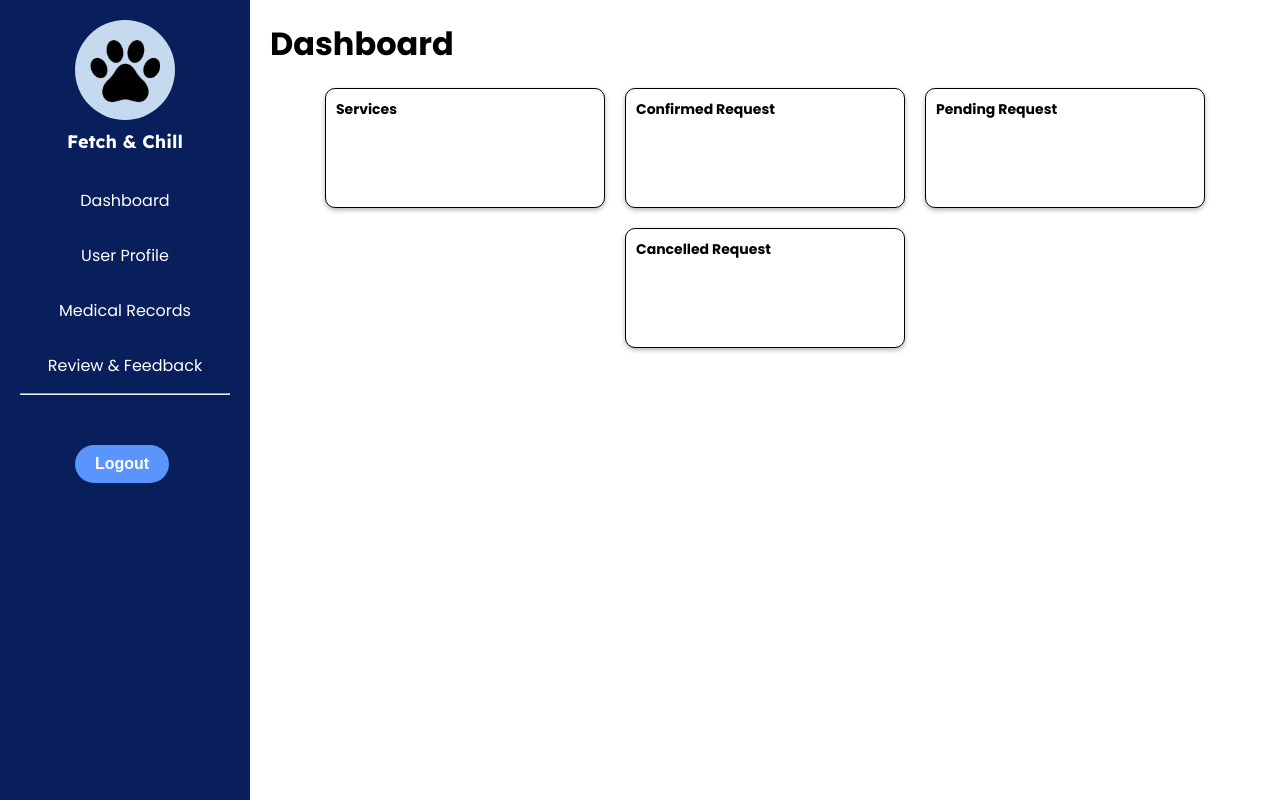
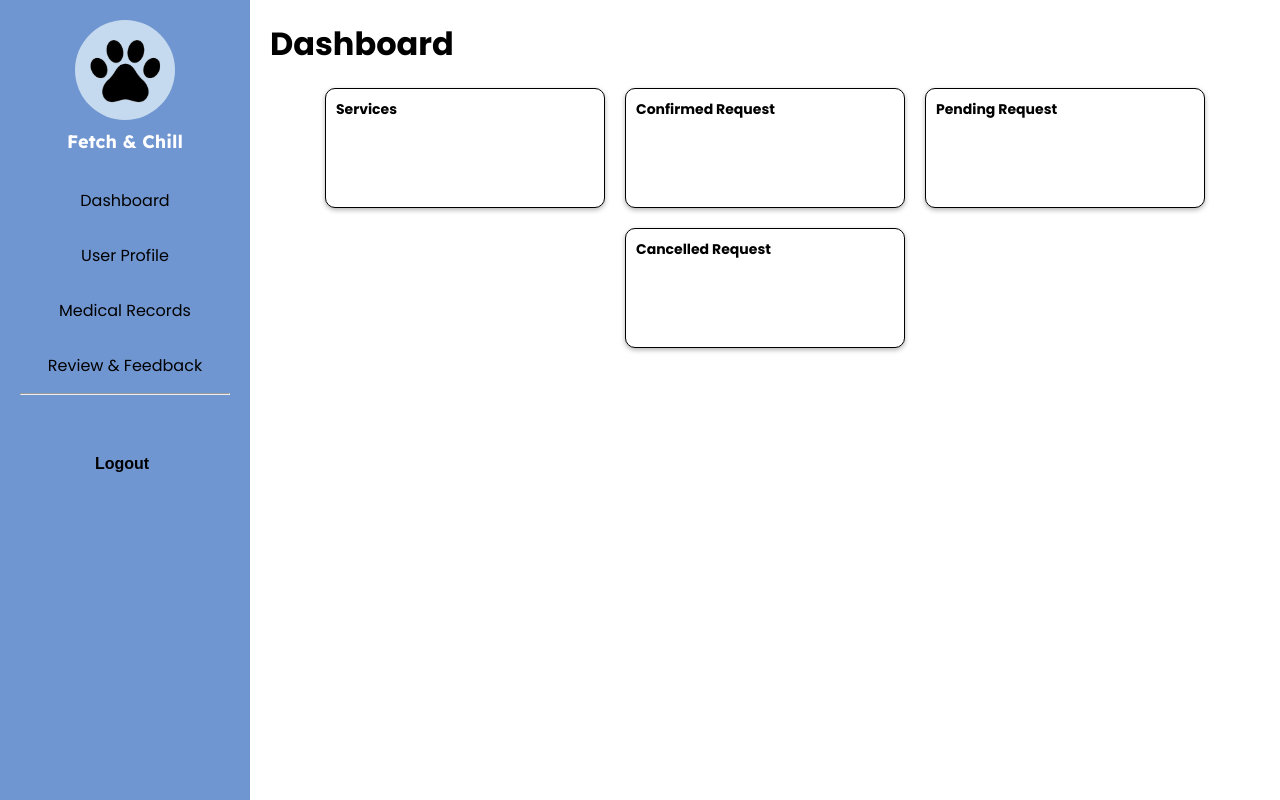
Before and after one commit to Savierash/FetchChill, a PHP site: page /dashboard.php in a window 1280 px wide. Run offline with PHP 8.4, Linux system fonts and the light colour scheme; the visitor is signed in with stand-in values (Sample User, id 1); some web fonts are replaced.

Commit message:
dashboard update

```diff
--- a/dashboard.css
+++ b/dashboard.css
@@ -22,8 +22,8 @@ body {
 
 .sidebar {
     width: 250px;
-    background: #081F5C;
-    color: white;
+    background: #7096D1;
+    color: black;
     padding: 20px;
     display: flex;
     flex-direction: column;
@@ -56,6 +56,7 @@ body {
     font-weight: bold;
     text-align: center;
     font-family: "lexend deca";
+    color: white;
 }
 
 .menu {
@@ -73,12 +74,13 @@ body {
 }
 
 .menu li:hover {
-    background: #52667a;
+    background: #486d92;
 }
 
+
 .logout-btn {
-    background-color: #5995FD;
-    color: white;
+    background-color: #7096D1;
+    color: black;
     border: none;
     padding: 10px 20px;
     border-radius: 25px;
```
